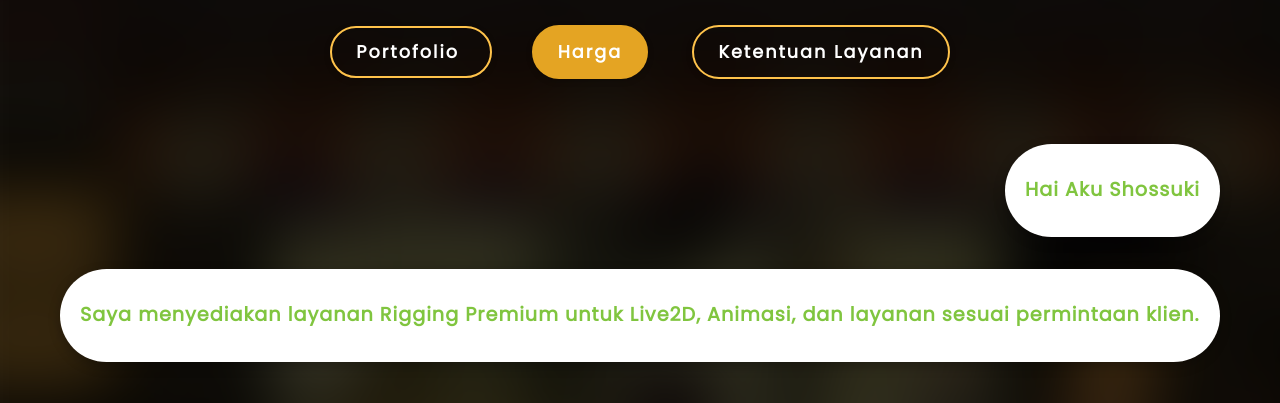
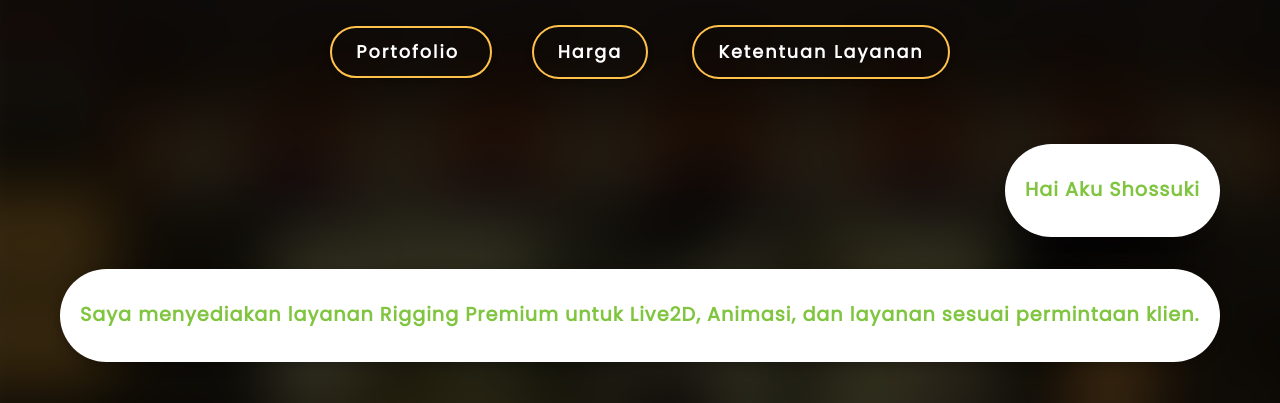
Before and after one commit to shocademy/sho, a plain HTML site: page index-id.html in a window 1280 px wide. Shown: the part 170-573 px from the top of the page. Drawn offline with Linux system fonts and the light colour scheme; a web font is replaced by a local one.

Commit message:
remove active button

```diff
--- a/index-id.html
+++ b/index-id.html
@@ -774,7 +774,7 @@
     >
     Portofolio
     </a>
-      <button class="main-button active-button" onclick="scrollToSection('price')">Harga</button>
+      <button class="main-button" onclick="scrollToSection('price')">Harga</button>
       <button class="main-button" onclick="scrollToSection('tos')">Ketentuan Layanan</button>
 
 
```
Also changed, not shown: index.html (+1 -1 lines).
